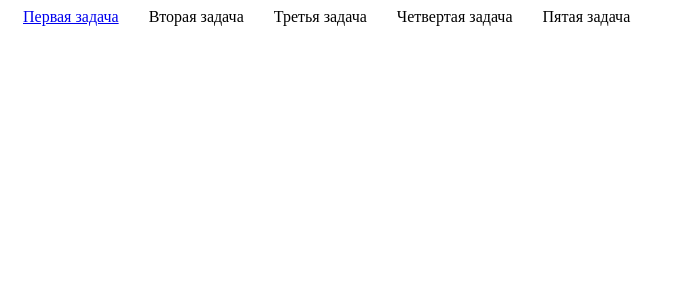
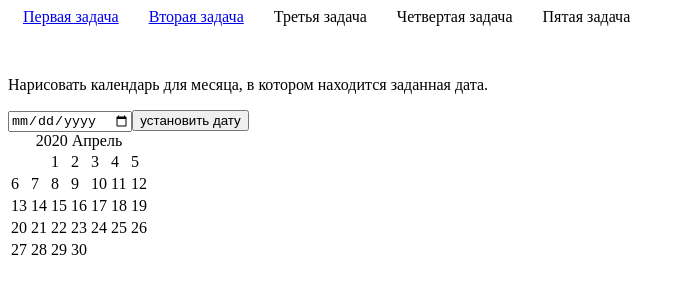
Before and after one commit to RadionovAleksandr/dataWork, an Angular app: page /second-task in a window 1280 px wide. Before the commit this address led to /. Shown: the top 300 px of the page, without its empty margins (0-686 px from the left). Built offline with nearby package versions, Linux system fonts and the light colour scheme.

Commit message:
second task

```diff
--- a/src/app/app-routing.module.ts
+++ b/src/app/app-routing.module.ts
@@ -6,7 +6,7 @@ import { SecondTaskComponent } from './pages/second-task/second-task.component';
 
 const routes: Routes = [
   {path: 'first-task', component: FirstTaskComponent},
-  {path: 'first-task', component: SecondTaskComponent},
+  {path: 'second-task', component: SecondTaskComponent},
 ];
 
 @NgModule({
--- a/src/app/app.component.html
+++ b/src/app/app.component.html
@@ -1,6 +1,6 @@
 <nav>
     <a [routerLink]="['/first-task']">Первая задача</a>
-    <a>Вторая задача</a>
+    <a [routerLink]="['/second-task']">Вторая задача</a>
     <a>Третья задача</a>
     <a>Четвертая задача</a>
     <a>Пятая задача</a>
--- a/src/app/pages/first-task/first-task.component.ts
+++ b/src/app/pages/first-task/first-task.component.ts
@@ -1,4 +1,4 @@
-import { Component, OnInit, Input } from '@angular/core';
+import { Component, Input, } from '@angular/core';
 import { BST } from './task';
 import "@angular/compiler";
 @Component({
@@ -8,8 +8,7 @@ import "@angular/compiler";
 })
 export class FirstTaskComponent {
 
-    // @Input() value: number;
-    value;
+    @Input() value: number;
     bst: BST;
     title = 'Написать две процедуры обхода дерева – в глубину и в ширину.';
     constructor() {
--- a/src/app/pages/second-task/second-task.component.html
+++ b/src/app/pages/second-task/second-task.component.html
@@ -1 +1,9 @@
-<p>second-task works!</p>
+<p>{{title}}</p>
+<input [(ngModel)]="date" type="date">
+<button (click)="setMonth(date)">установить дату</button>
+<table>
+    <caption>{{year}} {{monthNames[month]}}</caption>
+    <tr *ngFor="let tr of tableCalendar">
+        <td *ngFor="let td of tr">{{td}}</td>
+    </tr>
+</table>
--- a/src/app/pages/second-task/second-task.component.ts
+++ b/src/app/pages/second-task/second-task.component.ts
@@ -1,4 +1,4 @@
-import { Component, OnInit } from '@angular/core';
+import { Component, OnInit, Input } from '@angular/core';
 
 @Component({
   selector: 'app-second-task',
@@ -6,10 +6,46 @@ import { Component, OnInit } from '@angular/core';
   styleUrls: ['./second-task.component.scss']
 })
 export class SecondTaskComponent implements OnInit {
+    title = 'Нарисовать календарь для месяца, в котором находится заданная дата.';
+    monthNames = [
+        "Январь", "Февараль", "Март", "Апрель", "Май", "Июнь", "Июль", "Август", "Сентябрь", "Октябрь", "Ноябрь", "Декабрь",
+    ];
+    year: number;
+    month: number;
+    tableCalendar = [];
 
-  constructor() { }
+    @Input() date: Date = new Date();
+    constructor() { }
 
-  ngOnInit(): void {
-  }
+    setMonth(date) {
+        console.log(date);
+        if (date) {
+            this.month = new Date(date).getMonth();
+            this.year = new Date(date).getFullYear();
+            this.tableCalendar = [];
+            let current: any = new Date(this.year, this.month);
+            let next: any = new Date(this.year, (this.month + 1));
+            let diff: number = (next - current) / (1000 * 3600 * 24);
+            let index: number = (current.getDay() + 6) % 7;
+            const ROWS: number = (index + diff) / 7;
+            const COLS = 7;
 
+            console.log(' start setMonth ');
+            let tr = [];
+            let day = 1 - index;
+            for (let i = 0; i < ROWS; i++) {
+                tr = [];
+                for (let j = 0; j < COLS; j++) {
+                    // console.log(day);
+                    day > 0 && day <= diff ? tr.push(day) : tr.push(" ");
+                    day++;
+                }
+                this.tableCalendar.push(tr);
+            }
+        }
+    }
+
+    ngOnInit(): void {
+        this.setMonth(this.date);
+    }
 }
```
